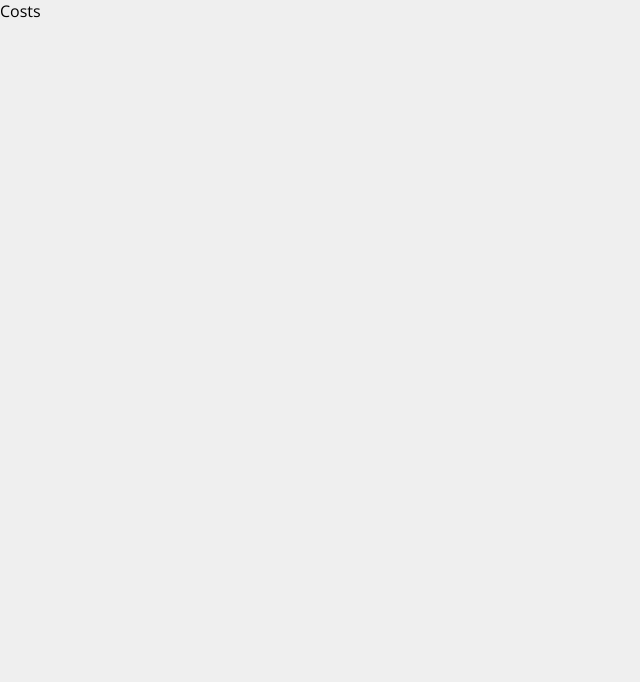
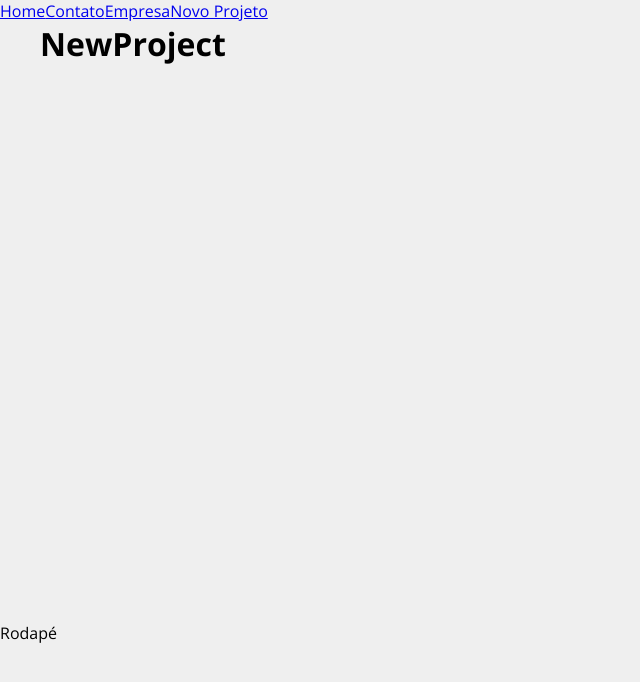
Before and after one commit to MendesS4/Costs-React, a React (Create React App) app in the folder costs/: page /newproject in a window 1280 px wide. Shown: the top 682 px of the page, without its empty margins (0-640 px from the left). Built offline with nearby package versions, Linux system fonts and the light colour scheme.

Commit message:
structure-base

```diff
--- a/costs/src/App.js
+++ b/costs/src/App.js
@@ -1,9 +1,35 @@
+import { BrowserRouter as Router, Routes, Route, Link } from "react-router-dom";
+import Home from './components/pages/Home'
+import Company from './components/pages/Company'
+import Contact from './components/pages/Contact'
+import NewProject from './components/pages/NewProject'
+
+import Container from './components/layouts/Container'
+
 
 function App() {
   return (
-    <div className="App">
-      <p>Costs</p>
-    </div>
+    <Router>
+      <div>
+        <ul>
+          <Link to="/" >Home</Link>
+          <Link to="/contact" >Contato</Link>
+          <Link to="company" >Empresa</Link>
+          <Link to="newproject" >Novo Projeto</Link>
+        </ul>
+      </div>
+
+      <Container customClass = "min-heigth">
+        <Routes>
+          <Route path="/" element={< Home />} />
+          <Route path="/company" element={< Company />} />
+          <Route path="/contact" element={< Contact />} />
+          <Route path="newproject" element={< NewProject />} />
+        </Routes>
+      </Container>
+
+      <footer>Rodapé</footer>
+    </Router>
   );
 }
 
--- /dev/null
+++ b/costs/src/components/layouts/Container.js
@@ -0,0 +1,13 @@
+import styles from './Container.module.css'
+
+function Container(props){
+
+    return(
+        <div className={`${styles.container} ${styles[props.customClass]}`}>
+            {props.children}
+        </div>
+    )
+
+}
+
+export default Container
--- /dev/null
+++ b/costs/src/components/layouts/Container.module.css
@@ -0,0 +1,20 @@
+.container{
+    width : 1200px;
+    display:flex;
+    justify-content: space-between;
+    margin : 0 auto;
+    flex-wrap: wrap;
+}
+
+.min-heigth {
+    min-height : 75%
+}
+
+.start {
+    justify-content: flex-start;
+}
+
+.column {
+    flex-direction: column;
+    justify-content: flex-start;
+}
--- /dev/null
+++ b/costs/src/components/pages/Company.js
@@ -0,0 +1,11 @@
+function Company(){
+
+    return(
+        <div>
+            <h1>Company</h1>
+        </div>
+    )
+
+}
+
+export default Company
--- /dev/null
+++ b/costs/src/components/pages/Contact.js
@@ -0,0 +1,11 @@
+function Contact(){
+
+    return(
+        <div>
+            <h1>Contact</h1>
+        </div>
+    )
+
+}
+
+export default Contact
--- /dev/null
+++ b/costs/src/components/pages/Home.js
@@ -0,0 +1,11 @@
+function Home() {
+
+    return (
+        <div>
+            <h1>Home</h1>
+        </div>
+    )
+
+}
+
+export default Home
--- /dev/null
+++ b/costs/src/components/pages/NewProject.js
@@ -0,0 +1,11 @@
+function NewProject(){
+
+    return(
+        <div>
+            <h1>NewProject</h1>
+        </div>
+    )
+
+}
+
+export default NewProject
```
